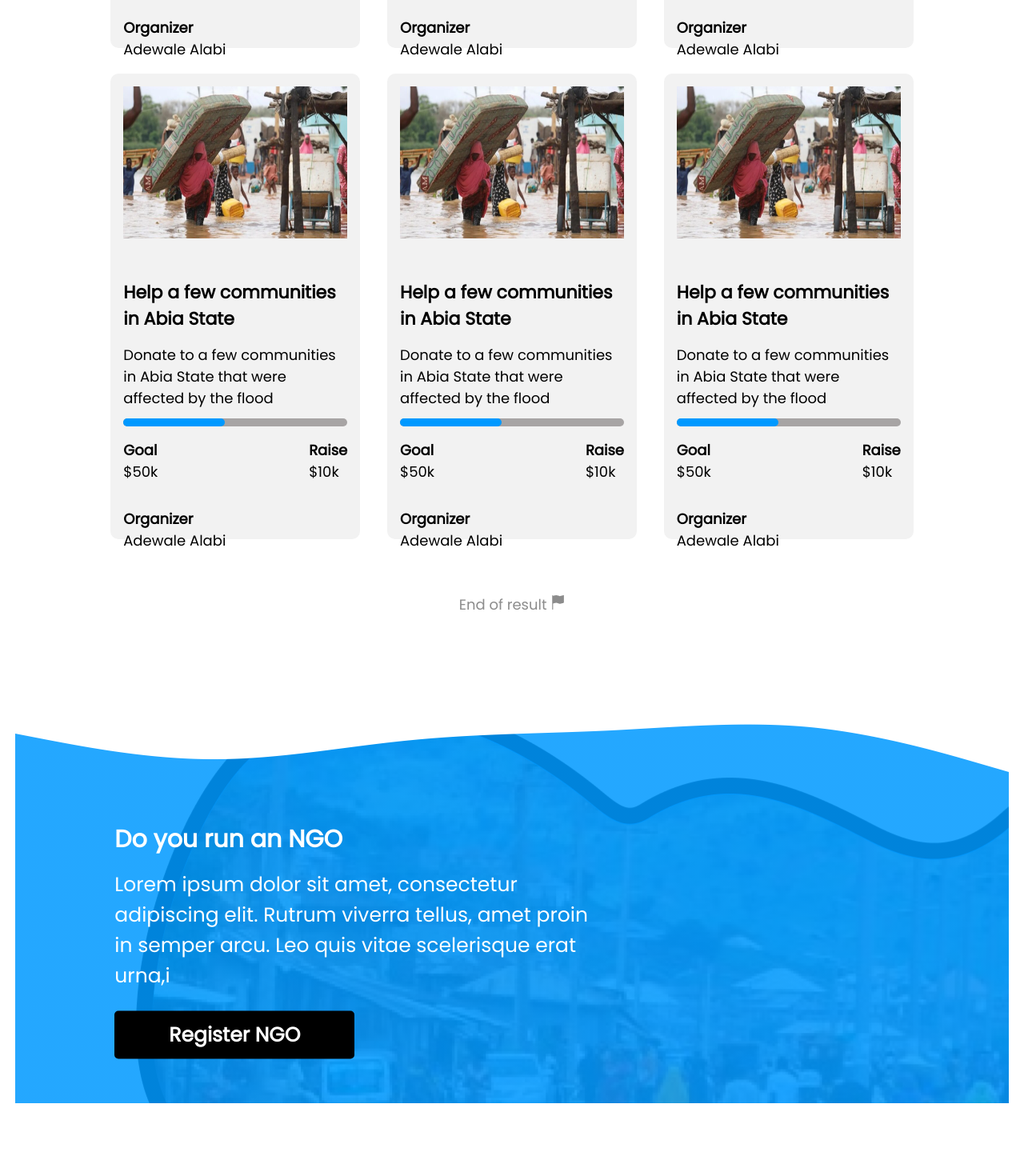
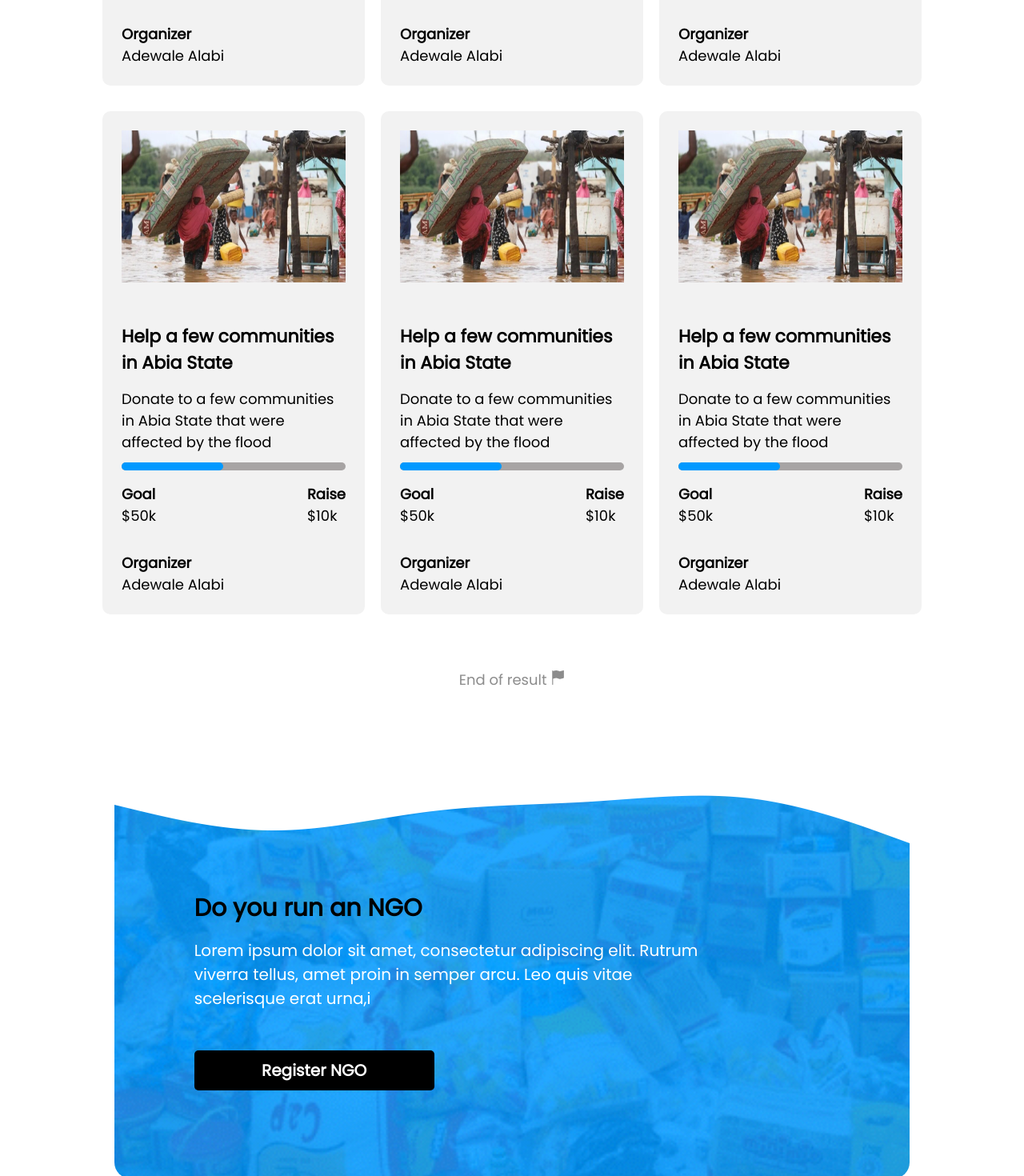
Before and after one commit to bitbender1010/FloodHelp-Beta, a React (Create React App) app: page /donation in a window 1280 px wide. Shown: the part 1280-2750 px from the top of the page at 80% size. Built offline with nearby package versions, Linux system fonts and the light colour scheme.

Commit message:
Update 2/2 home CSS

```diff
--- a/src/App.css
+++ b/src/App.css
@@ -196,8 +196,8 @@ body {
 
 .about {
   max-width: 1440px;
-  width: 100%;
   margin: 6em auto;
+  padding: 0px 10%;
 }
 .about h3 span {
   color: #0099ff;
@@ -210,13 +210,11 @@ body {
   font-size: 30px;
   line-height: 45px;
   color: #000;
-  padding: 0px 10%;
 }
 .aboutCap {
   display: flex;
   align-items: center;
   justify-content: space-between;
-  padding: 0px 10%;
 }
 .capCon {
   width: 280px;
--- a/src/components/donate.tsx
+++ b/src/components/donate.tsx
@@ -67,6 +67,7 @@ const Donate = () => {
             <span>Adewale Alabi</span>
           </div>
         </div>
+
         <div className="dCap">
           <img src="fh1.png" alt="donate" />
 
@@ -95,6 +96,97 @@ const Donate = () => {
             <span>Adewale Alabi</span>
           </div>
         </div>
+
+        <div className="dCap">
+          <img src="fh1.png" alt="donate" />
+
+          <h3>Help a few communities in Abia State</h3>
+          <p>
+            Donate to a few communities in Abia State that were affected by the
+            flood
+          </p>
+
+          <div className="prog">
+            <div className="progg"></div>
+          </div>
+
+          <div className="goal">
+            <div className="amt">
+              <strong>Goal</strong>
+              <span>$50k</span>
+            </div>
+            <div className="amt">
+              <strong>Raise</strong>
+              <span>$10k</span>
+            </div>
+          </div>
+          <div className="organize">
+            <p>Organizer</p>
+            <span>Adewale Alabi</span>
+          </div>
+        </div>
+
+        <div className="dCap">
+          <img src="fh1.png" alt="donate" />
+
+          <h3>Help a few communities in Abia State</h3>
+          <p>
+            Donate to a few communities in Abia State that were affected by the
+            flood
+          </p>
+
+          <div className="prog">
+            <div className="progg"></div>
+          </div>
+
+          <div className="goal">
+            <div className="amt">
+              <strong>Goal</strong>
+              <span>$50k</span>
+            </div>
+            <div className="amt">
+              <strong>Raise</strong>
+              <span>$10k</span>
+            </div>
+          </div>
+          <div className="organize">
+            <p>Organizer</p>
+            <span>Adewale Alabi</span>
+          </div>
+        </div>
+
+
+        <div className="dCap">
+          <img src="fh1.png" alt="donate" />
+
+          <h3>Help a few communities in Abia State</h3>
+          <p>
+            Donate to a few communities in Abia State that were affected by the
+            flood
+          </p>
+
+          <div className="prog">
+            <div className="progg"></div>
+          </div>
+
+          <div className="goal">
+            <div className="amt">
+              <strong>Goal</strong>
+              <span>$50k</span>
+            </div>
+            <div className="amt">
+              <strong>Raise</strong>
+              <span>$10k</span>
+            </div>
+          </div>
+          <div className="organize">
+            <p>Organizer</p>
+            <span>Adewale Alabi</span>
+          </div>
+        </div>
+
+
+
       </div>
 
       <button>See more</button>
--- a/src/components/faq.tsx
+++ b/src/components/faq.tsx
@@ -14,8 +14,8 @@ const Faq = () => {
   };
 
   return (
-    <div className="faq">
-      <h2>Frequently asked questions?</h2>
+    <div className="faqqq">
+      <h2> <span>Frequently </span>asked questions?</h2>
 
       {data.map((user, i) => (
         <div className={open === i ? "show" : "question"} key={user.id}>
--- a/src/components/register.tsx
+++ b/src/components/register.tsx
@@ -3,6 +3,7 @@ import '../styles/register.css'
 
 const Register = () => {
   return (
+    <div className='register-parent'>
     <div className="register">
       <img src="f2.png" alt="" className='top'/>
       <div className="bottom">
@@ -15,6 +16,7 @@ const Register = () => {
         <button>Register NGO</button>
       </div>
     </div>
+    </div>
   );
 }
 
--- a/src/styles/donate.css
+++ b/src/styles/donate.css
@@ -1,9 +1,9 @@
 .donate {
   max-width: 1440px;
   margin: 10em auto 2em;
-  width: 100%;
   display: flex;
   flex-direction: column;
+  padding: 0px 10%;
 }
 
 .donate h2 {
@@ -12,7 +12,6 @@
   font-weight: 600;
   font-size: 30px;
   line-height: 45px;
-  padding: 0px 10%;
 }
 .donate h2 span {
   color: #0099ff;
@@ -20,17 +19,17 @@
 
 .donateCap {
   display: flex;
+  flex-wrap: wrap;
   align-items: center;
   justify-content: space-between;
-  padding: 0px 10%;
 }
 .dCap {
   width: 280px;
-  height: 550px;
+  height: auto;
   background: #f2f2f2;
   border-radius: 10px;
   margin-bottom: 2em;
-  padding: 1em;
+  padding: 1.5em;
 }
 
 .dCap img {
--- a/src/styles/faq.css
+++ b/src/styles/faq.css
@@ -1,7 +1,15 @@
 .faq {
   max-width: 1440px;
   width: 100%;
-  margin: 8em auto;
+  margin: 13em auto;
+}
+
+.faqqq {
+  padding: 0px 10%;
+}
+
+.faqqq h2 span {
+  color: #0099ff;
 }
 
 .faq h2 {
@@ -14,15 +22,15 @@
   margin: 0 0 3em;
 }
 .question {
-  height: 100px;
+  height: 80px;
   background: #f2f2f2;
   border-radius: 10px;
-  padding: 0 1.4em 1em;
+  padding: 0 1.5em;
   margin-bottom: 2em;
   transition: all .3s ease;
+  /* margin: 0px 10px; */
 }
 .show {
-  width: 100%;
   background: #f2f2f2;
   border-radius: 10px;
   padding: 0 1.4em 1em;
@@ -33,26 +41,34 @@
 }
 
 .quesionTitle {
-  width: 100%;
+  /* width: 100%;
   height: 100px;
   background: #f2f2f2;
-  border-radius: 10px;
+  border-radius: 10px; */
   display: flex;
   align-items: center;
   justify-content: space-between;
   cursor: pointer;
+  position: relative;
+  top: 18px;
 }
 
 .quesionTitle p {
   font-family: "Poppins";
   font-style: normal;
   font-weight: 400;
-  font-size: 28px;
+  font-size: 22px;
   line-height: 42px;
   color: #000000;
+  margin: 0px;
 }
+
+.questionTitle span {
+  display: flex;
+}
+
 .faqIcon {
-  font-size: 50px;
+  font-size: 40px;
   color: #0099ff;
 }
 
@@ -60,8 +76,7 @@
   font-family: "Poppins";
   font-style: normal;
   font-weight: 400;
-  font-size: 25px;
-  line-height: 38px;
+  font-size: 22px;
   color: #000000;
   display: none;
   transition: all 6s ease;
@@ -70,23 +85,24 @@
    font-family: "Poppins";
   font-style: normal;
   font-weight: 400;
-  font-size: 25px;
-  line-height: 38px;
+  font-size: 20px;
   color: #000000;
   display: block;
   transition: all 6s ease;
-
+  margin-top: 40px;
 }
 
+/*
 @media (max-width: 1440px) {
   .faq{
     max-width: 95%;
   }
-  .show {
+  /* .show {
     max-width: 90%;
 
   }
-}
+} */
+
 @media (max-width: 500px) {
   .quesionTitle p{
     font-size: 20px;
--- a/src/styles/register.css
+++ b/src/styles/register.css
@@ -5,54 +5,61 @@
   width: 100%;
   height: 509.58px;
   background: linear-gradient(rgba(0, 153, 255, 0.86), rgba(0, 153, 255, 0.86)),
-    url(../../public/fh2.png);
+    url(../../public/bgdd.gif);
+  border-radius: 20px;
+  background-repeat: no-repeat;
+  background-size: cover;
 }
 
 .top {
   width: 100%;
   height: 96px;
   position: absolute;
-  top: 0;
+  top: -5px;
 }
 
 .bottom {
-  position: absolute;
-  top: 60%;
-  left: 10%;
-  transform: translateY(-50%);
-  width: 600px;
+  width: 80%;
+  margin: 0px auto;
+  position: relative;
+  top: 150px;
 }
 .register h2 {
   font-family: "Poppins";
   font-style: normal;
-  font-weight: 600;
+  font-weight: 600!important;
   font-size: 30px;
   line-height: 45px;
-  color: #ffffff;
+  /* color: #ffffff; */
+  color: black;
   margin: 0 0 15px;
 }
 .register p {
   font-family: "Poppins";
   font-style: normal;
   font-weight: 400;
-  font-size: 25px;
-  line-height: 38px;
-  margin: 0 0 25px;
+  font-size: 20px;
+  margin: 0 0 50px;
   color: #ffffff;
+  padding-right: 20%;
 }
 .bottom button {
   width: 300px;
-  height: 60px;
+  height: 50px;
   background: #000000;
   border-radius: 5px;
   font-family: "Poppins";
   font-style: normal;
   font-weight: 600;
-  font-size: 25px;
+  font-size: 20px;
   line-height: 38px;
   color: #ffffff;
   border: none;
   outline: none;
+}
+
+.register-parent {
+  padding: 0px 10%;
 }
 
 
```
Also changed, not shown: public/bgdd.gif (added).
